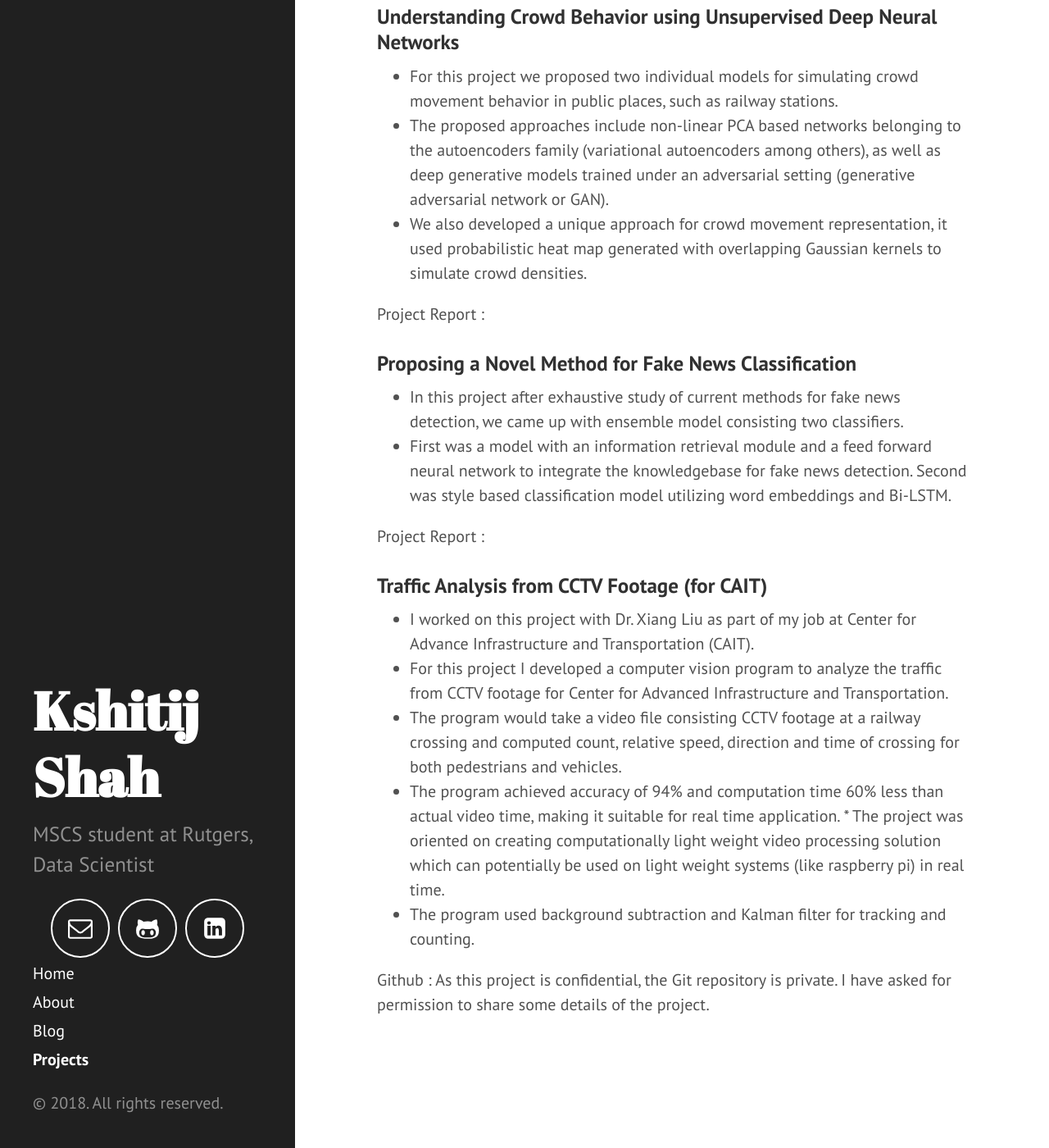
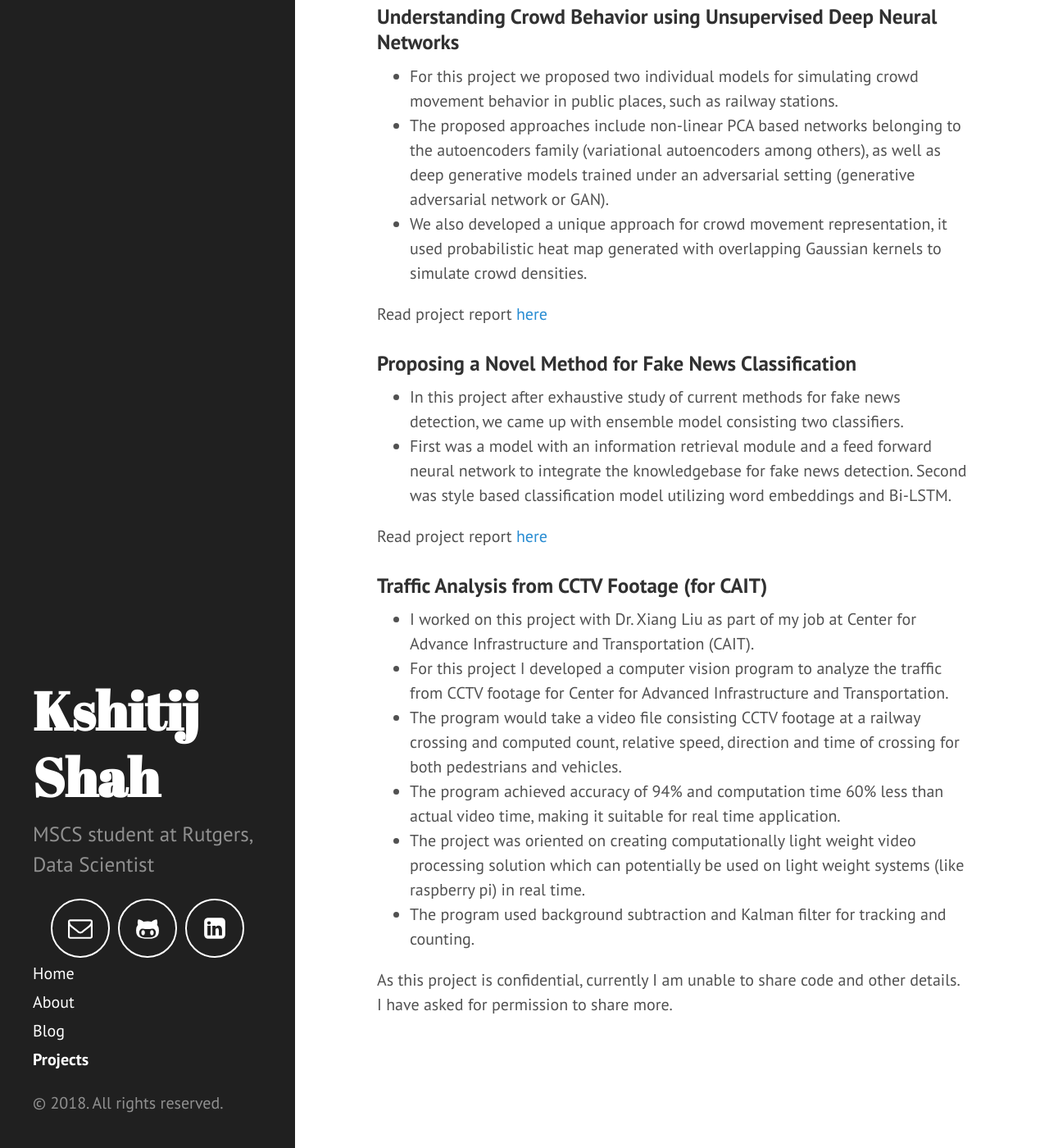
Before and after one commit to xitizzz/xitizzz.github.io, a Jekyll site: the page built from projects.md, in a window 1280 px wide and 1400 px high, scrolled down 155 px. Shown: the whole window at 82% size. Built offline with Jekyll 4.4.1, drawn with Linux system fonts in a browser that asks for light colours.

Commit message:
Update links
Update links to project report. Also reword some sentences.

```diff
--- a/projects.md
+++ b/projects.md
@@ -9,21 +9,22 @@ title: Projects
 * The proposed approaches include non-linear PCA based networks belonging to the autoencoders family (variational autoencoders among others), as well as deep generative models trained under an adversarial setting (generative adversarial network or GAN).
 * We also developed a unique approach for crowd movement representation, it used probabilistic heat map generated with overlapping Gaussian kernels to simulate crowd densities.
 
-Project Report :
+Read project report [here](https://xitizzz.github.io/assets/crowd.pdf)
 
 
 ### Proposing a Novel Method for Fake News Classification
 * In this project after exhaustive study of current methods for fake news detection, we came up with ensemble model consisting two classifiers.
 * First was a model with an information retrieval module and a feed forward neural network to integrate the knowledgebase for fake news detection. Second was style based classification model utilizing word embeddings and Bi-LSTM.
 
-Project Report :
+Read project report [here](https://xitizzz.github.io/assets/fake_news.pdf)
 
 ### Traffic Analysis from CCTV Footage (for CAIT)
 
 * I worked on this project with Dr. Xiang Liu as part of my job at Center for Advance Infrastructure and Transportation (CAIT).
 * For this project I developed a computer vision program to analyze the traffic from CCTV footage for Center for Advanced Infrastructure and Transportation.
 * The program would take a video file consisting CCTV footage at a railway crossing and computed count, relative speed, direction and time of crossing for both pedestrians and vehicles.
-* The program achieved accuracy of 94% and computation time 60% less than actual video time, making it suitable for real time application. * The project was oriented on creating computationally light weight video processing solution which can potentially be used on light weight systems (like raspberry pi) in real time.
+* The program achieved accuracy of 94% and computation time 60% less than actual video time, making it suitable for real time application.
+* The project was oriented on creating computationally light weight video processing solution which can potentially be used on light weight systems (like raspberry pi) in real time.
 * The program used background subtraction and Kalman filter for tracking and counting.
 
-Github : As this project is confidential, the Git repository is private. I have asked for permission to share some details of the project.
+As this project is confidential, currently I am unable to share code and other details. I have asked for permission to share more.
```
